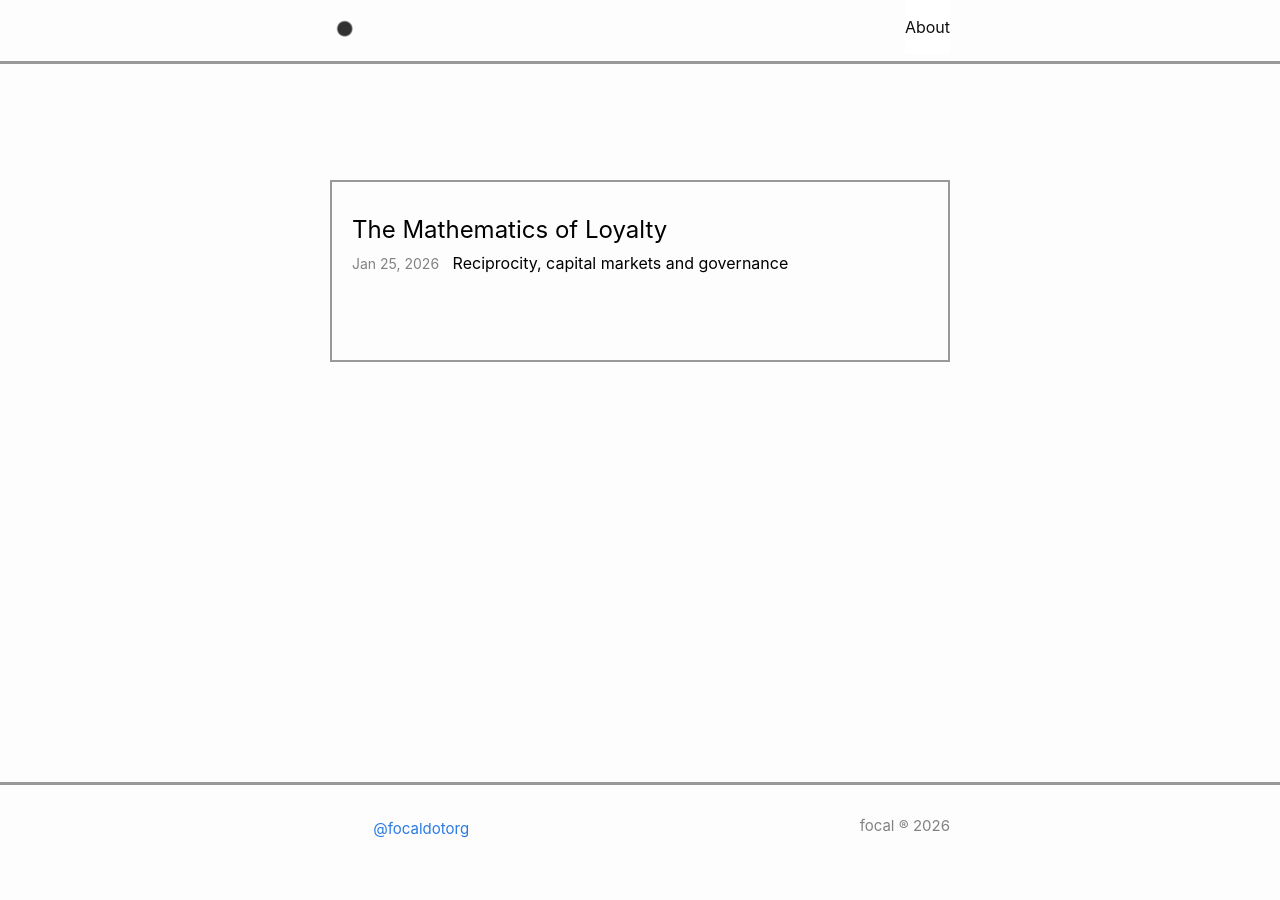
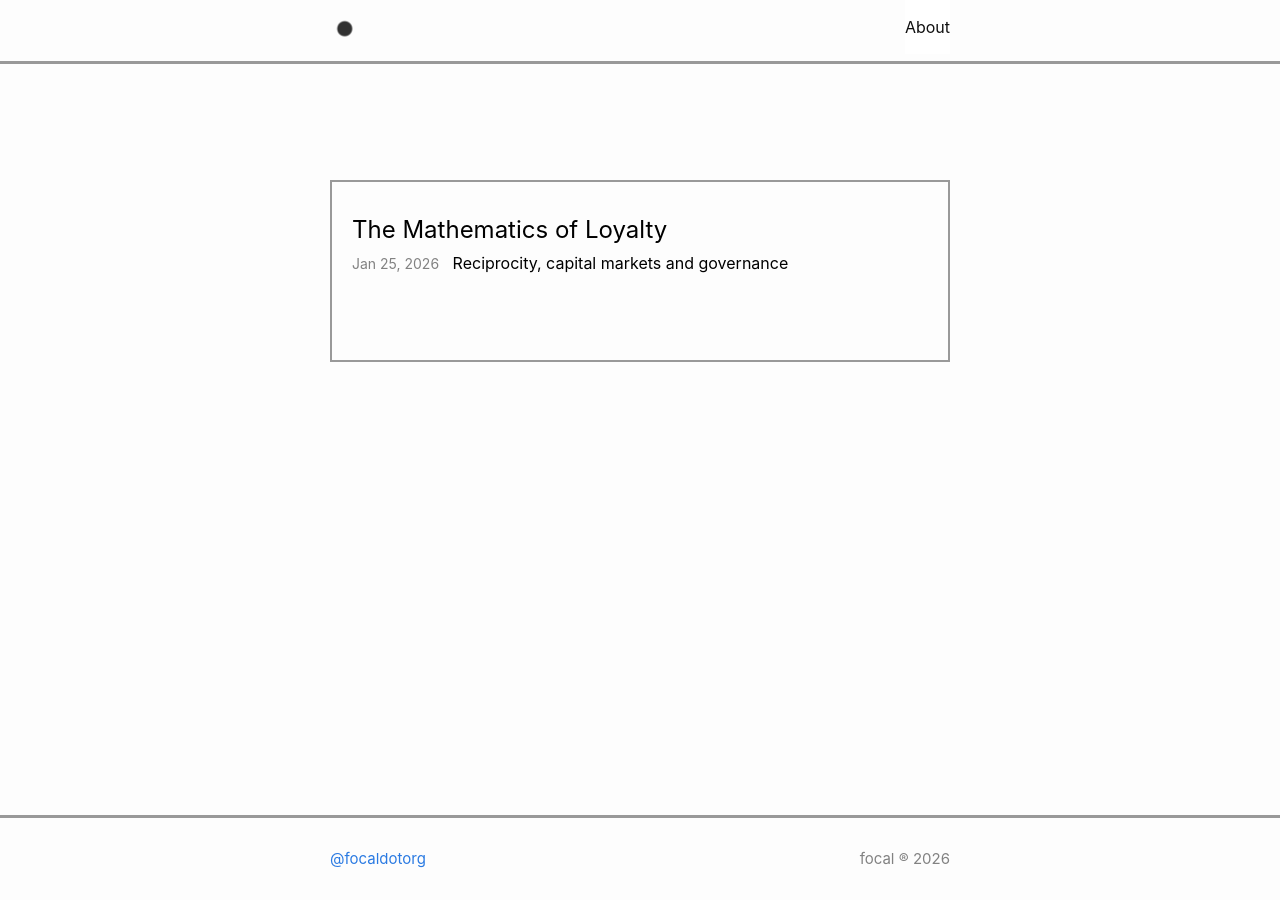
Before and after one commit to focaldotorg/blog, a Jekyll site: the page built from index.md, in a window 1280 px wide. Built offline with Jekyll 4.4.1, drawn with Linux system fonts in a browser that asks for light colours.

Commit message:
fix footer alignment

```diff
--- a/_includes/footer.html
+++ b/_includes/footer.html
@@ -3,13 +3,12 @@
   <div class="wrapper">
 
     <div class="footer-col-wrapper">
-      <div class="footer-col">
       {%- if site.author %}
         <ul class="contact-list">
           {% if site.author.name -%}
             <li class="p-name">
               <a href="https://twitter.com/{{ site.author.name }}">
-                <svg class="svg-icon grey"><use xlink:href="{{ '/assets/minima-social-icons.svg#twitter' | relative_url }}"></use></svg> @{{ site.author.name | escape }}
+                @{{ site.author.name | escape }}
               </a>
             </li>
           {% endif -%}
@@ -18,7 +17,6 @@
          focal ® 2026
         </div>
       {%- endif %}
-      </div>
     </div>
 
     <div class="social-links">
--- a/assets/css/style.scss
+++ b/assets/css/style.scss
@@ -36,7 +36,26 @@
 .site-footer {
   border-top: 3px solid #999999;
 }
+.site-footer .footer-col-wrapper {
+  display: flex;
+  flex-direction: row;
+  justify-content: space-between;
+  align-items: center;
+  width: 100%;
+  margin-left: 0;
+}
 
+.site-footer .footer-col {
+  width: auto !important;
+  float: none !important;
+  padding-left: 0;
+  margin-bottom: 0;
+}
+
+.contact-list,
+.idiom {
+  float: none;
+}
 #ref-section {
   margin-bottom: 80px;
 }
@@ -166,6 +185,25 @@ figcaption {
   color: #cdcdcd;
   display: block;
   padding: 4px 0;
+}.site-footer .footer-col-wrapper {
+  display: flex;
+  flex-direction: row;
+  justify-content: space-between;
+  align-items: center;
+  width: 100%;
+  margin-left: 0;
+}
+
+.site-footer .footer-col {
+  width: auto !important;
+  float: none !important;
+  padding-left: 0;
+  margin-bottom: 0;
+}
+
+.contact-list,
+.idiom {
+  float: none;
 }
 
 .toc a.active {
@@ -194,6 +232,29 @@ figcaption {
   position: relative;
 }
 
+.site-footer .footer-col-wrapper {
+  display: flex;
+  flex-direction: row;
+  justify-content: space-between;
+  align-items: center;
+  width: 100%;
+  margin-left: 0;
+}
+
+.site-footer .footer-col {
+  width: auto !important;
+  float: none !important;
+  padding-left: 0;
+  margin-bottom: 0;
+}
+
+.contact-list,
+.idiom {
+  float: none;
+  margin: 0px;
+}
+
+
 @media (max-width: 1024px) {
 
   .toc {
```
